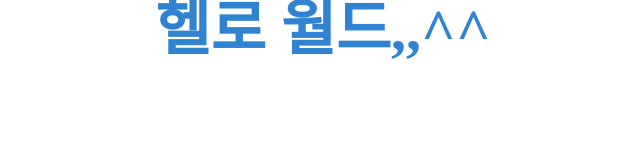
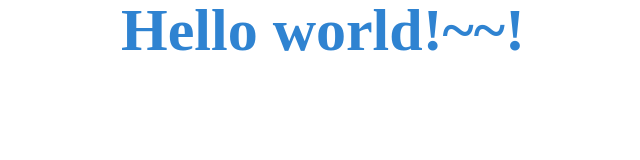
Before and after one commit to roo-kie/WEB-BASICS, a plain HTML site: page week01/index.html in a window 1280 px wide. Shown: the whole page, without its empty margins (317-957 px from the left). Drawn offline with nearby package versions, Linux system fonts and the light colour scheme.

Commit message:
body 문장 변경

```diff
--- a/week01/index.html
+++ b/week01/index.html
@@ -18,7 +18,7 @@
 
 
 <body>
-    <p onclick="popAlert()">헬로 월드,,^^ </p>
+    <p onclick="popAlert()">Hello world!~~! </p>
     <script src="./js/index.js"></script>
 </body>
 </html>
```
